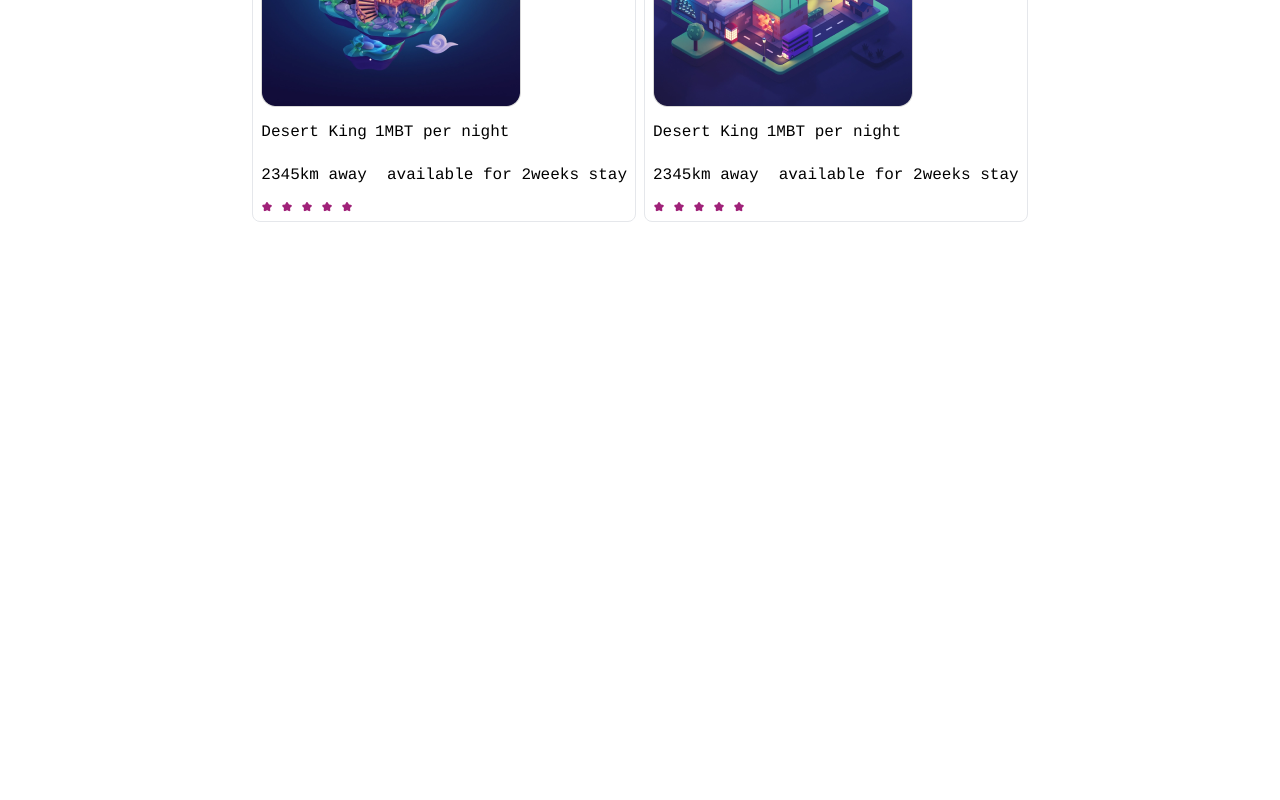
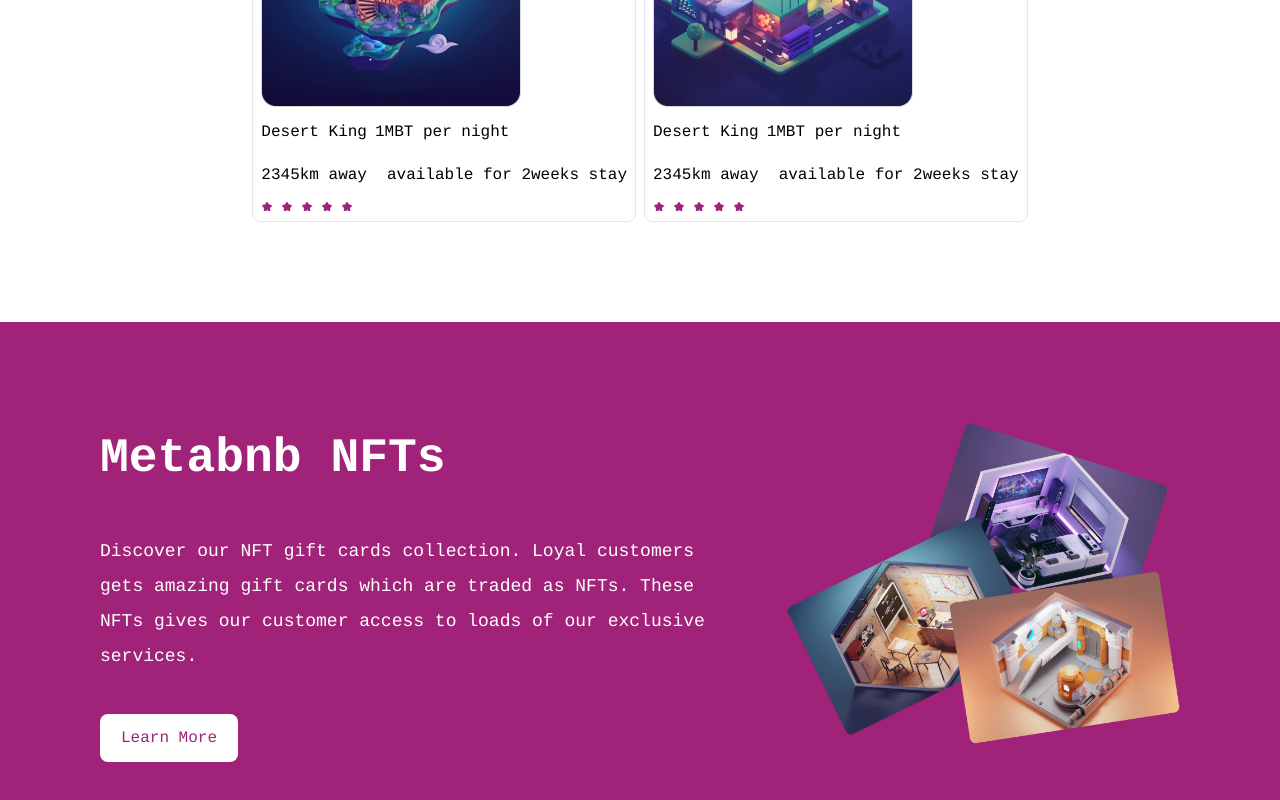
Before and after one commit to KingsleyIbe/metabnb, a React (Create React App) app: page / in a window 1280 px wide. Shown: the part 2024-2824 px from the top of the page. Before the commit the page ends 2246 px from the top, so only its background shows below. Built offline with nearby package versions, Linux system fonts and the light colour scheme; the HTML template or start-up script is replaced by a standard one.

Commit message:
Add the metabnb nft section

```diff
--- /dev/null
+++ b/src/components/home/MetaBnbNFT.jsx
@@ -0,0 +1,27 @@
+import React from 'react';
+import NFT from '../../assets/images/home/ntf.png';
+
+const MetaBnbNFT = () => (
+  <div className="mt-[100px] bg-[#A02279] w-[100%]">
+    <div className="flex flex-col lg:flex-row lg:gap-10 p-[100px]">
+      <div className="max-w-[646px]">
+        <h3 className="font-semibold text-[48px] lg:w-[700px] text-[#fff]">
+          Metabnb NFTs
+        </h3>
+        <p className="my-10 text-[18px] lg:w-[636px] text-[#fff]">
+          Discover our NFT gift cards collection. Loyal customers gets
+          amazing gift cards which are traded as NFTs.
+          These NFTs gives our customer access to loads of our exclusive services.
+        </p>
+        <div className="max-w-[618px]">
+          <button type="button" className="rounded-[8px] bg-[#fff] text-[16px] text-[#A02279] px-[21px] py-[12px]">Learn More</button>
+        </div>
+      </div>
+      <div className="max-w-[476px]">
+        <img src={NFT} alt="Group one" />
+      </div>
+    </div>
+  </div>
+);
+
+export default MetaBnbNFT;
--- a/src/components/home/index.jsx
+++ b/src/components/home/index.jsx
@@ -2,6 +2,7 @@ import Header from '../common/Header';
 import HouseCards from './HouseCards.jsx';
 import HouseCardsHeader from './HouseCardsHeader';
 import Intro from './Intro';
+import MetaBnbNFT from './MetaBnbNFT';
 import PartnerLogo from './PartnerLogo';
 
 const Home = () => (
@@ -11,6 +12,7 @@ const Home = () => (
     <PartnerLogo />
     <HouseCardsHeader />
     <HouseCards />
+    <MetaBnbNFT />
   </div>
 );
 export default Home;
```
Also changed, not shown: src/assets/images/home/ntf.png (added).
